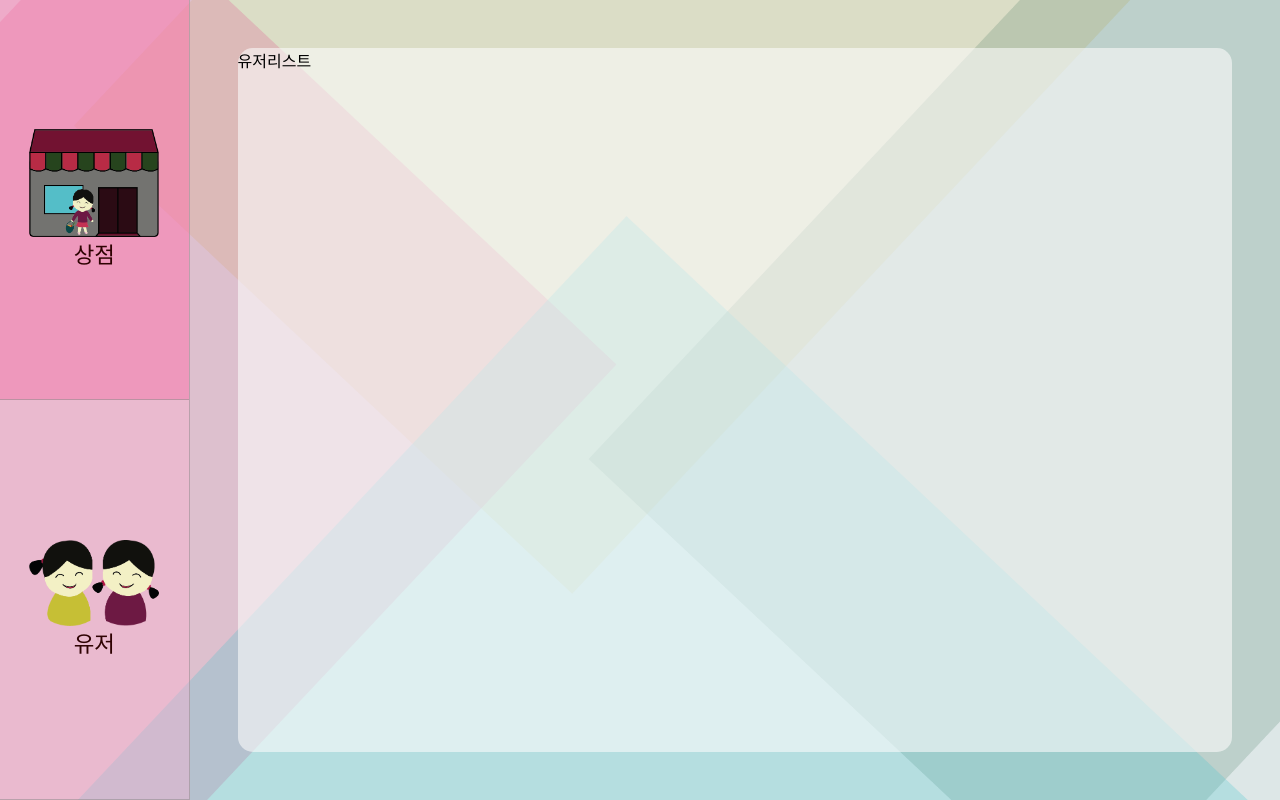
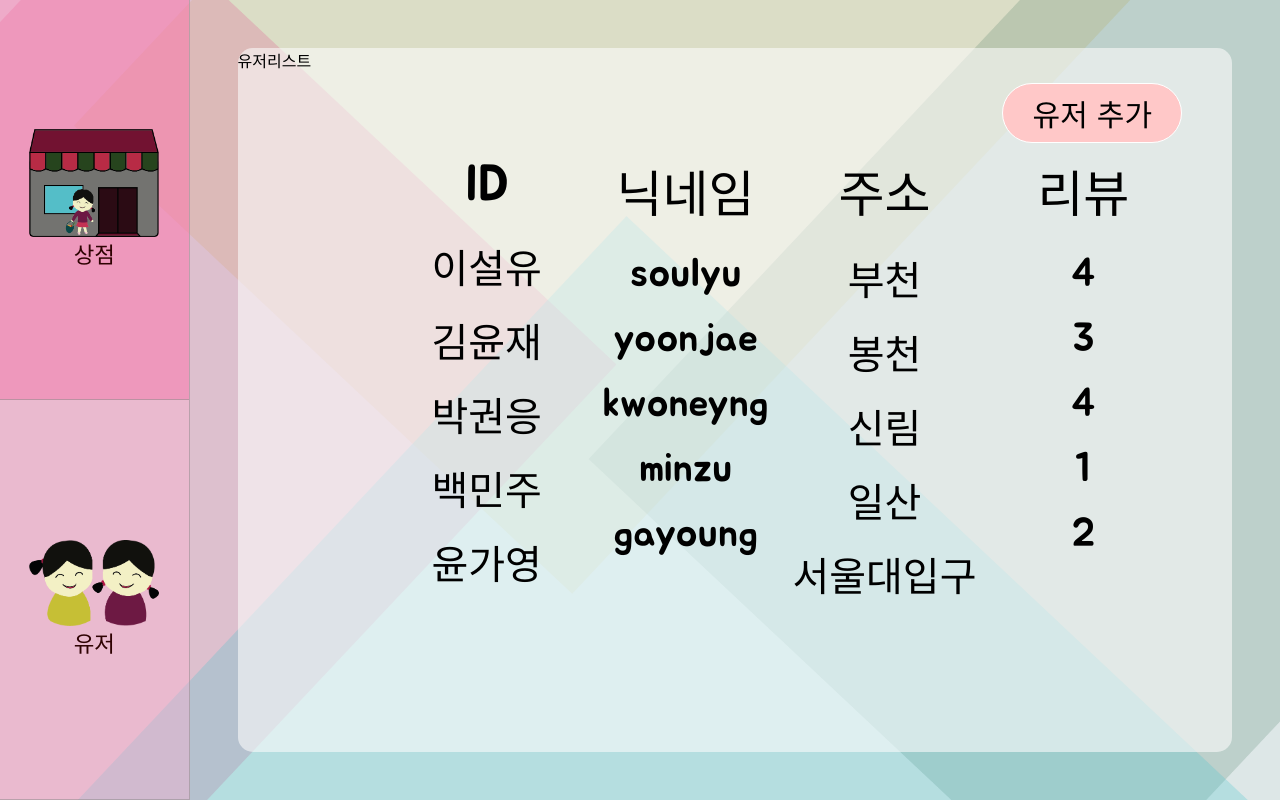
Before and after one commit to angelhackseoul2020/ssasu_market, a Vue app in the folder frontend/: page /user in a window 1280 px wide. Built offline with nearby package versions, Linux system fonts and the light colour scheme.

Commit message:
[feat/userListPage] Make userListPage

```diff
--- a/frontend/src/components/admin/AdminStore.vue
+++ b/frontend/src/components/admin/AdminStore.vue
@@ -3,7 +3,6 @@
     <div class="adminStore">
       <div class="header">
         <button type="submit" class="ddStore">상점 추가</button>
-
         <button type="submit" class="addStore">상점 추가</button>
       </div>
     </div>
--- a/frontend/src/components/admin/AdminUser.vue
+++ b/frontend/src/components/admin/AdminUser.vue
@@ -1,13 +1,66 @@
 <template>
   <div class="adminUserWrap">
     <div class="adminUser">유저리스트</div>
+    <button id="userAddBtn">유저 추가</button>
+    <div id="colId">
+      <p id="colHead">ID</p>
+      <p id="userData" v-for="user in userList" :key="user">{{user.name}}</p>
+    </div>
+    <div id="colNick">
+      <p id="colHead">닉네임</p>
+      <p id="userData" v-for="user in userList" :key="user">{{user.nick}}</p>
+    </div>
+    <div id="colAddress">
+      <p id="colHead">주소</p>
+      <p id="userData" v-for="user in userList" :key="user">{{user.address}}</p>
+    </div>
+    <div id="colReview">
+      <p id="colHead">리뷰</p>
+      <p id="userData" v-for="user in userList" :key="user">{{user.review}}</p>
+    </div>
   </div>
 </template>
 
 <script>
 export default {
   name: "AdminUser",
-  components: {}
+  components: {},
+  data(){
+    return{
+      userList:[
+        {
+          'name':'이설유',
+          'nick':'soulyu',
+          'address':'부천',
+          'review':4
+        },
+        {
+          'name':'김윤재',
+          'nick':'yoonjae',
+          'address':'봉천',
+          'review':3
+        },
+        {
+          'name':'박권응',
+          'nick':'kwoneyng',
+          'address':'신림',
+          'review':4
+        },
+        {
+          'name':'백민주',
+          'nick':'minzu',
+          'address':'일산',
+          'review':1
+        },
+        {
+          'name':'윤가영',
+          'nick':'gayoung',
+          'address':'서울대입구',
+          'review':2
+        },
+      ]
+    }
+  }
 };
 </script>
 
@@ -18,8 +71,58 @@ export default {
   box-sizing: border-box;
 }
 .adminUserWrap {
+  position: relative;
   margin: 3rem 3rem;
   background-color: rgba(252, 252, 252, 0.589);
   border-radius: 15px;
+  overflow: auto;
+}
+#colId{
+  position: absolute;
+  top: 15%;
+  width: 200px;
+  left: 15%;
+  font-size: 40px;
+}
+#colNick{
+  position:absolute;
+  width: 200px;
+  top: 15%;
+  left: 35%;
+  font-size: 40px;
+}
+#colAddress{
+  position: absolute;
+  width: 200px;
+  top: 15%;
+  left: 55%;
+  font-size: 40px;
+}
+#colReview{
+  position: absolute;
+  width: 200px;
+  top: 15%;
+  left: 75%;
+  font-size: 40px;
+}
+#colHead{
+  font-size: 50px;
+  margin-bottom: 20px;
+  text-align: center;
+}
+#userData{
+  margin-bottom: 15px;
+  text-align: center;
+}
+#userAddBtn{
+  position:absolute;
+  width: 180px;
+  height: 60px;
+  font-size: 30px;
+  background-color: rgb(255,200,200);
+  border-radius: 30px;
+  border: solid 1px white;
+  right:5%;
+  top:5%
 }
 </style>
```
